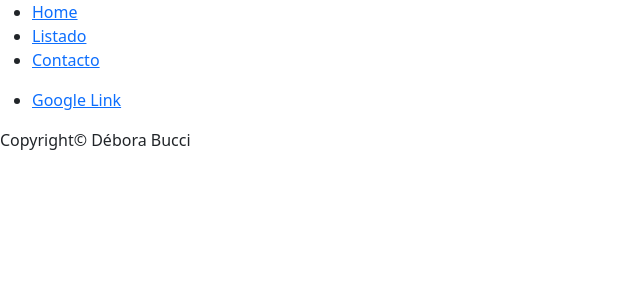
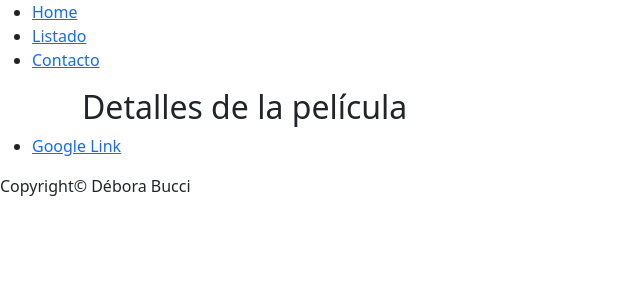
Before and after one commit to DeboraBucci/alkemy-react-course, a React (Create React App) app: page /detalles in a window 1280 px wide. Shown: the top 300 px of the page, without its empty margins (0-640 px from the left). Built offline with nearby package versions, Linux system fonts and the light colour scheme.

Commit message:
add a new component called Detalles

```diff
--- a/src/App.js
+++ b/src/App.js
@@ -7,6 +7,7 @@ import Login from "./components/Login";
 import Footer from "./components/Footer";
 
 import "./css/bootstrap.min.css";
+import Detalles from "./components/Detalles";
 
 function App() {
   return (
@@ -17,6 +18,7 @@ function App() {
         <Routes>
           <Route exact path="/" element={<Login />} />
           <Route path="/listado" element={<Listado />} />
+          <Route path="/detalles" element={<Detalles />} />
         </Routes>
       </div>
 
--- /dev/null
+++ b/src/components/Detalles.js
@@ -0,0 +1,7 @@
+import React from "react";
+
+const Detalles = () => {
+  return <h2>Detalles de la película</h2>;
+};
+
+export default Detalles;
--- a/src/components/Listado.js
+++ b/src/components/Listado.js
@@ -40,7 +40,10 @@ const Listado = () => {
                 <div className="card-body">
                   <h5 className="card-title">{movie.title}</h5>
                   <p className="card-text">{movie.overview.slice(0, 100)}...</p>
-                  <Link to="/" className="btn btn-primary">
+                  <Link
+                    to={`/detalles?movieID=${movie.id}`}
+                    className="btn btn-primary"
+                  >
                     Show details
                   </Link>
                 </div>
```
